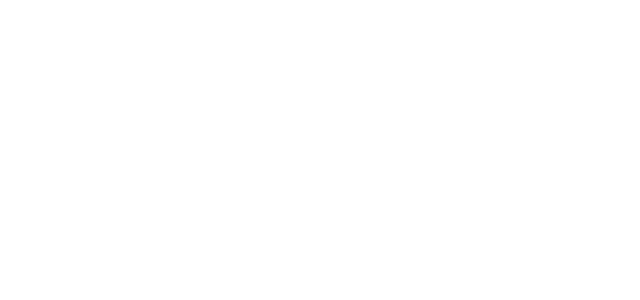
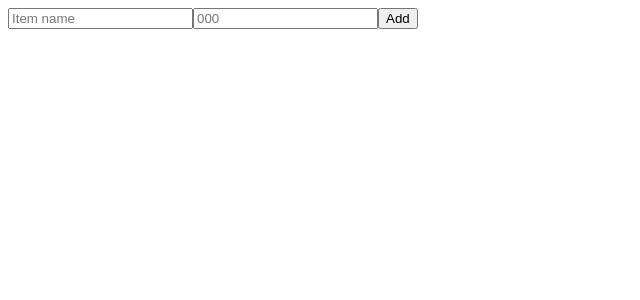
Before and after one commit to Frasato/shopping-list, a React (Create React App) app: page /create in a window 1280 px wide. Shown: the top 300 px of the page, without its empty margins (0-640 px from the left). Built offline with nearby package versions, Linux system fonts and the light colour scheme; the HTML template or start-up script is replaced by a standard one.

Commit message:
Create items

```diff
--- a/src/Components/CreateItem/CreateItem.js
+++ b/src/Components/CreateItem/CreateItem.js
@@ -5,8 +5,7 @@
 
     const [name, setName] = useState('');
     const [quantity, setQuantity] = useState();
-    const {setItem} = useContext(Context);
-    const {setNumber} = useContext(Context);
+    const {items, setItems} = useContext(Context);
 
     function handleName(element){
         setName(element.target.value);
@@ -16,9 +15,19 @@
         setQuantity(element.target.value);
     }
 
-    function handleAdd(){
-        setItem(name);
-        setNumber(quantity);
+    function handleAdd(event){
+        event.preventDefault();
+        if(name !== '' && quantity !== 0){
+            const itemsObj = [
+                {
+                    itemName: name,
+                    itemQuantity: quantity,
+                }
+            ];
+            setItems([...items, ...itemsObj]);
+            setName('');
+            setQuantity(0);
+        }
     }
 
     return(
--- /dev/null
+++ b/src/Components/ListItems/Item/Item.js
@@ -0,0 +1,10 @@
+export default function Item(props){
+    return(
+        <div>
+            <h1>{props.itemName}</h1>
+            <h2>{props.itemValue}</h2>
+            <input type="checkbox"/>
+            <button>Delete</button>
+        </div>
+    );
+}
--- a/src/Components/ListItems/ListItems.js
+++ b/src/Components/ListItems/ListItems.js
@@ -1,16 +1,18 @@
 import { useContext } from "react";
 import { Context } from "../../Context/Context";
+import Item from './Item/Item.js';
 
 export default function ListItems(){
 
-    const {item, number} = useContext(Context);
+    const {items} = useContext(Context);
 
     return(
         <div>
-            <h1>{item}</h1>
-            <h2>{number}</h2>
-            <input type="checkbox"/>
-            <button>Delete</button>
+            {items.map((item, id)=>{
+                return(
+                    <Item key={id} itemName={item.itemName} itemValue={item.itemQuantity}/>
+                )
+            })}
         </div>
     );
 }
--- a/src/Context/Context.js
+++ b/src/Context/Context.js
@@ -4,11 +4,10 @@
 
 const MyProvider = ({children}) =>{
 
-    const [item, setItem] = useState("");
-    const [number, setNumber] = useState();
+    const [items, setItems] = useState([]);
 
     return(
-        <Context.Provider value={{item, setItem, number, setNumber}}>
+        <Context.Provider value={{items, setItems}}>
             {children}
         </Context.Provider>
     );
--- a/src/Pages/Create.js
+++ b/src/Pages/Create.js
@@ -1,7 +1,9 @@
+import CreateItem from '../Components/CreateItem/CreateItem.js';
+
 export default function Create(){
     return(
         <div>
-
+            <CreateItem/>
         </div>
     );
 }
```
